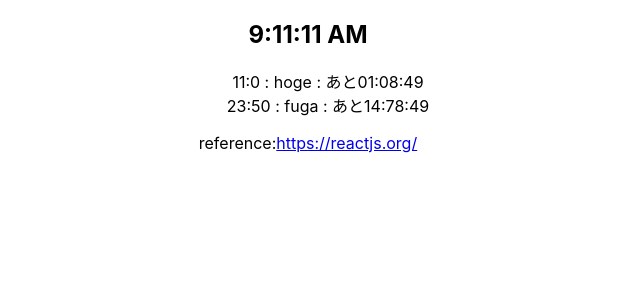
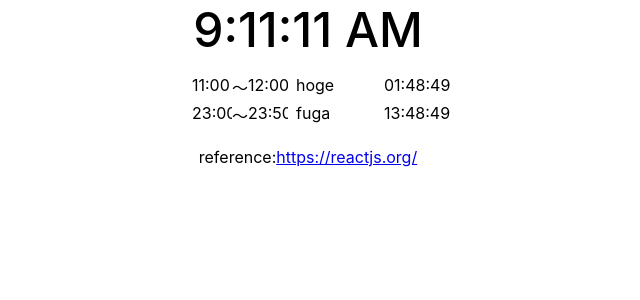
Before and after one commit to itanium-R/closche, a React (Create React App) app: page / in a window 1280 px wide. Shown: the top 300 px of the page, without its empty margins (332-972 px from the left). Built offline with nearby package versions, Linux system fonts and the light colour scheme.

Commit message:
update: time->st,en

```diff
--- a/src/compornents/cloScheApp.js
+++ b/src/compornents/cloScheApp.js
@@ -28,7 +28,7 @@ class Clock extends React.Component {
     return (
       <div className="closche">
         <div className="clock">
-          <h2>{this.state.date.toLocaleTimeString()}</h2>
+          {this.state.date.toLocaleTimeString()}
         </div>
         <div className="schedule">
           <ScheduleList now={this.state.date}/>
--- a/src/compornents/scheduleList.js
+++ b/src/compornents/scheduleList.js
@@ -3,7 +3,7 @@ import React from 'react';
 class ScheduleList extends React.Component {
   constructor(props) {
     super(props);
-    let schedules = [{text:"hoge",time:{h:11,m:0}},{text:"fuga",time:{h:23,m:50}}];
+    let schedules = [{text:"hoge",st:{h:11,m:0},en:{h:12,m:0}},{text:"fuga",st:{h:23,m:0},en:{h:23,m:50}}];
     this.state = {schedules: schedules, apprNum: 3};
     // let startDate = props.now.getDate();
   }
@@ -15,7 +15,7 @@ class ScheduleList extends React.Component {
   };
 
   parseTimeStr(time) {
-    return this.zeroPad(time.h) + ":" + this.zeroPad(time.m);
+    return this.zeroPad(time.h, 2) + ":" + this.zeroPad(time.m, 2);
   }
 
   calcMinDiff(t1,t2){
@@ -28,9 +28,12 @@ class ScheduleList extends React.Component {
     let remSec = (((t1.h - t2.h) * 60 * 60) +
                   ((t1.m - t2.m) * 60) +
                    (t1.s - t2.s));
-    return (this.zeroPad(parseInt(remSec / (60 * 60)),2) + ":" +
-            this.zeroPad(parseInt(remSec / 60),2) + ":" +
-            this.zeroPad(remSec % 60,2));
+    let h = parseInt(remSec / (60 * 60));
+    let m = parseInt(remSec / (60) - h * 60);
+    let s = parseInt(remSec % 60);
+    return (this.zeroPad(h, 2) + ":" +
+            this.zeroPad(m, 2) + ":" +
+            this.zeroPad(s, 2));
   }
 
   render() {
@@ -42,7 +45,7 @@ class ScheduleList extends React.Component {
     let approaching = [];
     let cnt = 0;
     for(let s of this.state.schedules){
-      if(this.calcMinDiff(s.time,now) > 0){
+      if(this.calcMinDiff(s.st,now) > 0){
         approaching.push(s);
         cnt += 1;
       }
@@ -51,8 +54,13 @@ class ScheduleList extends React.Component {
     return (
       <ul className="nopoint">
         {approaching.map(a => (
-          <li key={this.parseTimeStr(a.time)}>{this.parseTimeStr(a.time)} : {a.text} :
-            あと{this.calcTimeDiff(a.time,now)}</li>
+          <li key={this.parseTimeStr(a.st)}>
+            <span className="sched tHM">{this.parseTimeStr(a.st)}</span>
+            <span className="sched">～</span>
+            <span className="sched tHM">{this.parseTimeStr(a.en)}</span>
+            <span className="sched title">{a.text}</span>
+            <span className="sched tHMS">{this.calcTimeDiff(a.st,now)}</span>
+          </li>
 
         ))}
       </ul>
--- a/src/index.css
+++ b/src/index.css
@@ -11,3 +11,27 @@ code {
   font-family: source-code-pro, Menlo, Monaco, Consolas, 'Courier New',
     monospace;
 }
+
+.sched {
+  display: inline-block;
+  overflow: hidden;
+  height: 1.5em;
+  text-align: left;
+}
+
+.clock {
+  font-size: 3em;
+  font-weight: 500;
+}
+.tHM {
+  width: 2.5em;
+}
+
+.tHMS {
+  width: 5em;
+}
+
+.title {
+  width: 5em;
+  padding: 0 0.5em;
+}
```
